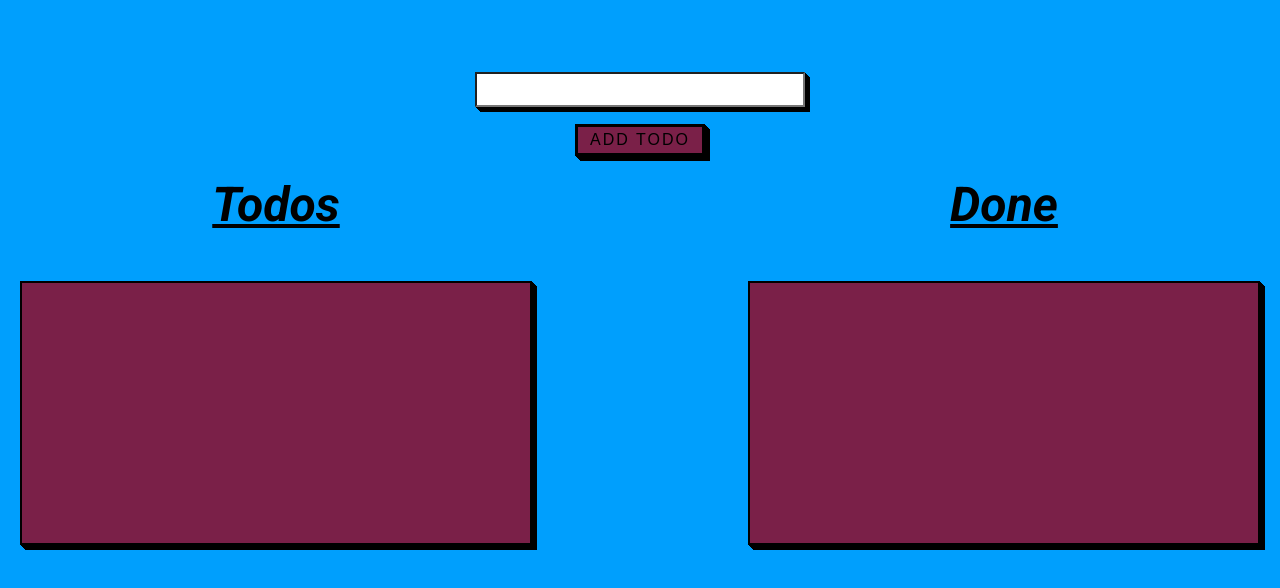
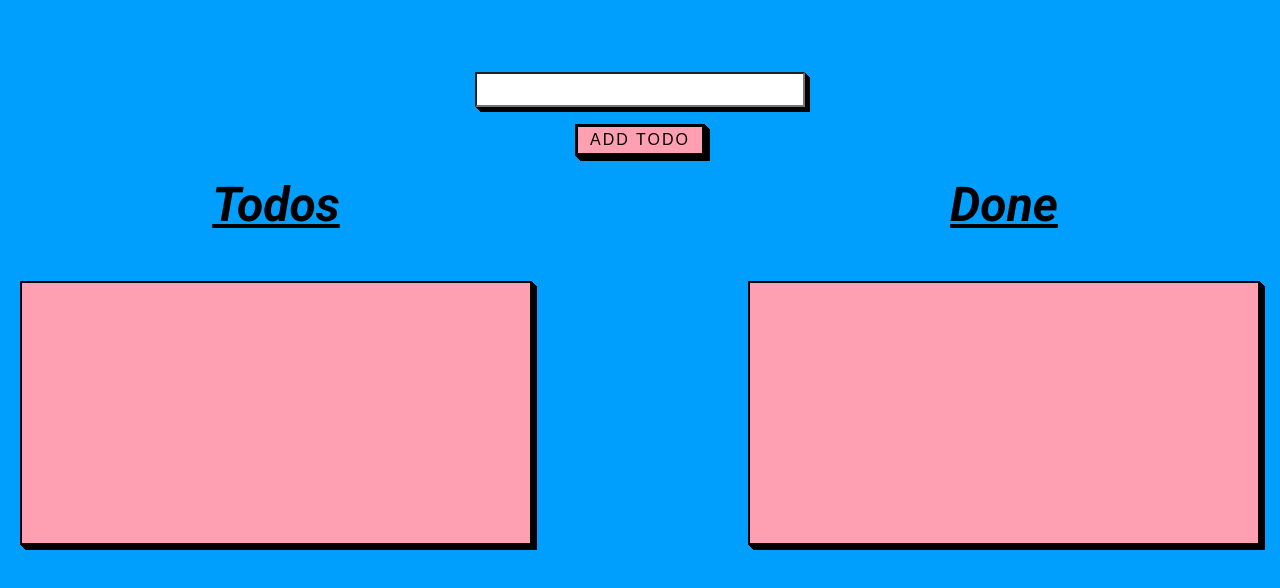
Before and after one commit to moseqmoseg/another-todo-app, a React (Vite) app: page / in a window 1280 px wide. Shown: the top 588 px of the page. Built offline with nearby package versions, Linux system fonts and the light colour scheme.

Commit message:
Updated background color of boxes

```diff
--- a/src/App.css
+++ b/src/App.css
@@ -24,7 +24,7 @@ input {
 
 input:focus {
   outline: none;
-  background-color: #7a2048;
+  background-color: #FF9FB2;
 }
 
 .listBox {
@@ -59,7 +59,7 @@ ul {
   flex-direction: column;
   justify-content: center;
   border: 2px solid black;
-  background-color: #7a2048;
+  background-color: #FF9FB2;
   min-height: 30vh;
   max-height: 50vh;
   min-width: 18vw;
@@ -82,7 +82,7 @@ button {
   text-decoration: none;
   text-transform: uppercase;
   color: #000;
-  background-color: #7a2048;
+  background-color: #FF9FB2;
   cursor: pointer;
   border: 3px solid;
   padding: 0.25em 0.5em;
@@ -98,7 +98,7 @@ button:active {
   box-shadow: 0px 0px 0px 0px;
   top: 5px;
   left: 5px;
-  background-color: #7a2048;
+  background-color: #FF9FB2;
 }
 
 @media (min-width: 768px) {
@@ -128,7 +128,7 @@ button:active {
   box-shadow: 0px 0px 0px 0px;
   top: 5px;
   left: 5px;
-  background-color: #7a2048;
+  background-color: #FF9FB2;
 }
 
 @media (min-width: 768px) {
```
